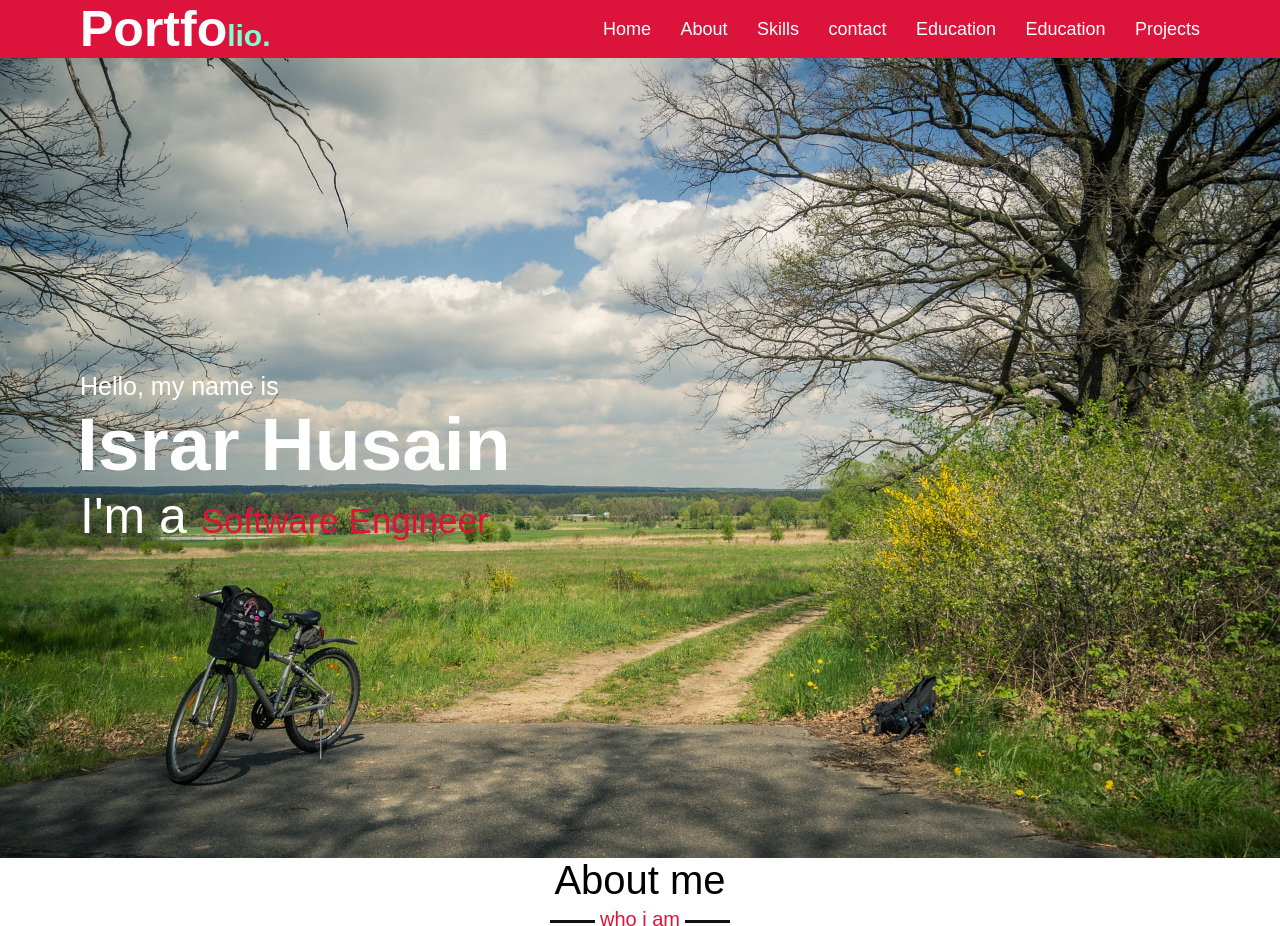
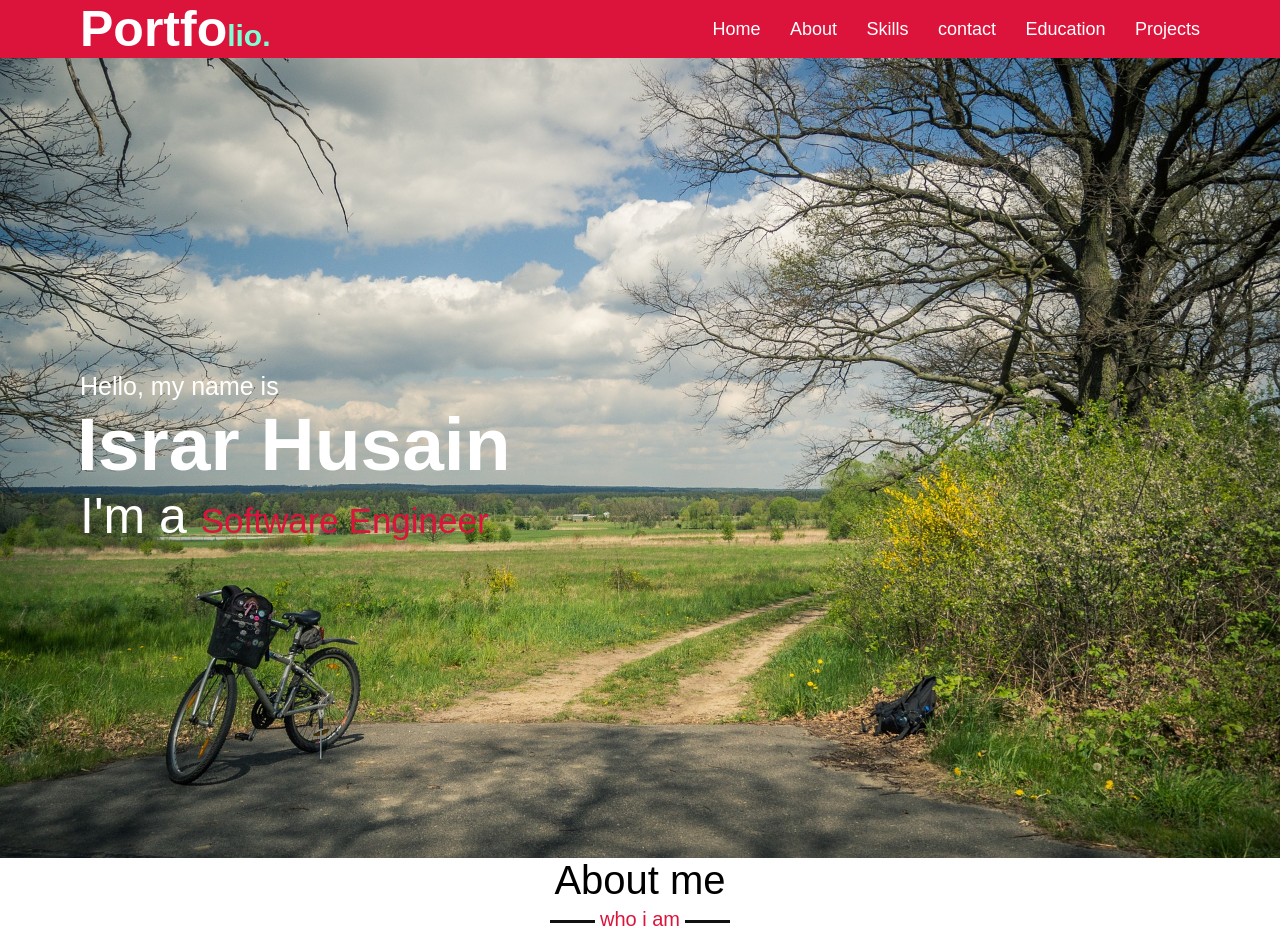
Before and after one commit to israrhusain/fortfolio-website, a plain HTML site: page index.html in a window 1280 px wide. Shown: the top 926 px of the page. Drawn offline with Linux system fonts and the light colour scheme.

Commit message:
Update index.html

```diff
--- a/index.html
+++ b/index.html
@@ -16,7 +16,7 @@
             <li><a href="# About">About</a></li>
             <li><a href=" Skills">Skills</a></li>
             <li><a href="# Contact">contact</a></li>
-            <li><a href="education/index.html" >Education</a></li>
+
 
 
             <li><a href="https://israrhusain.github.io/education">Education</a></li>
```
